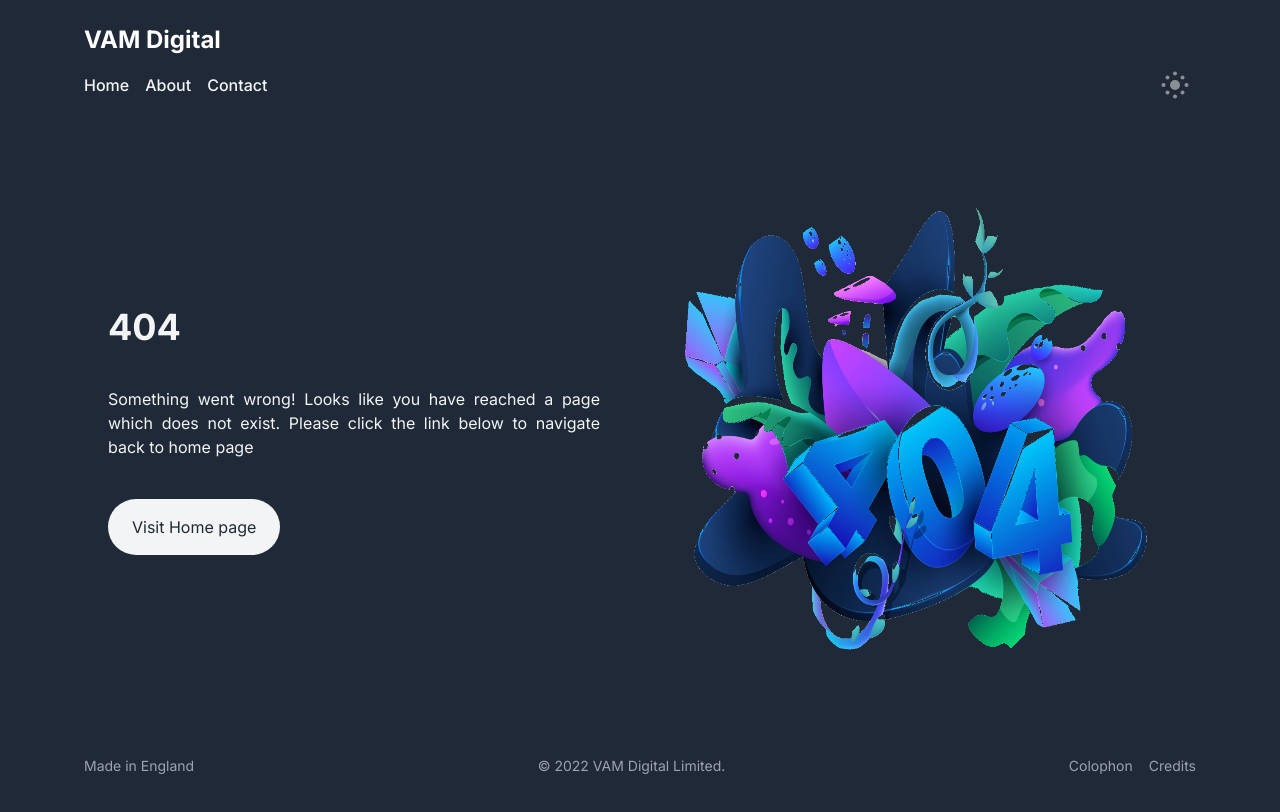
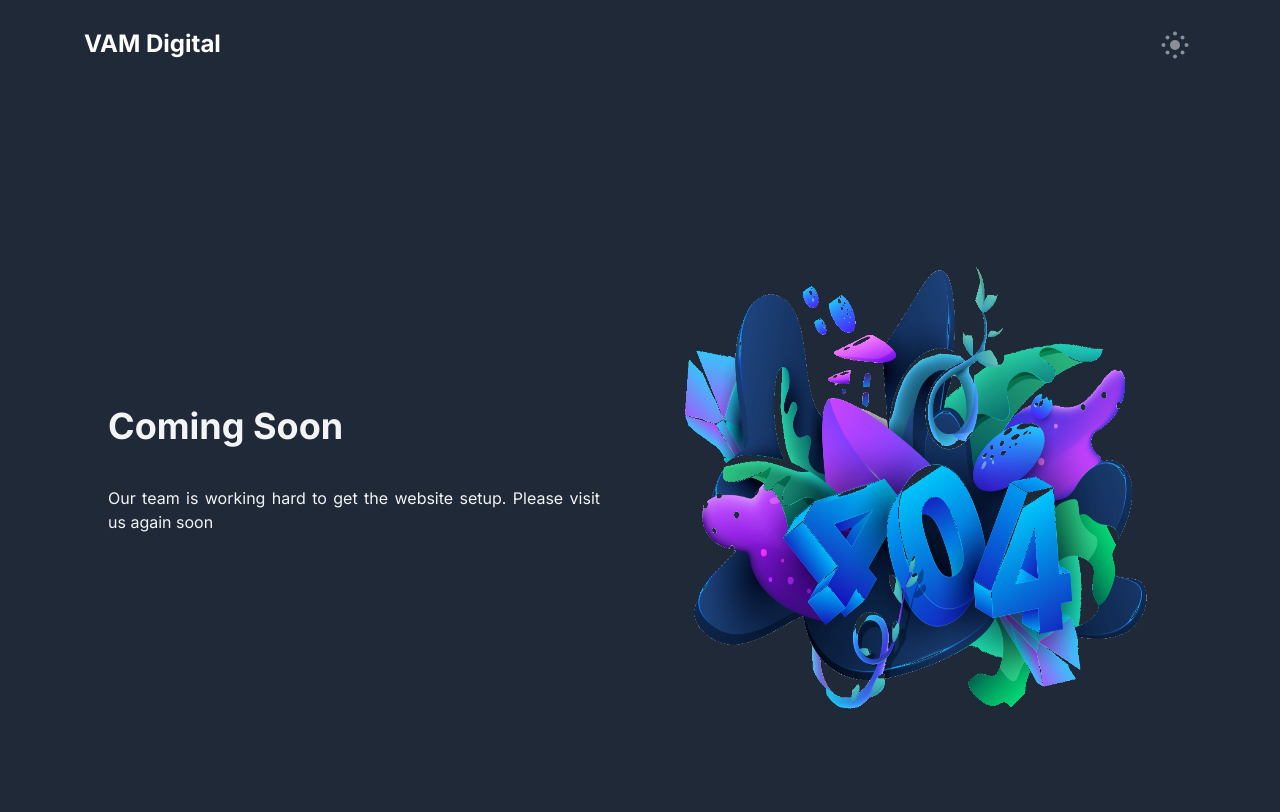
Before and after one commit to vamdigital/vam, a Next.js app: page /comingsoon in a window 1280 px wide. Before the commit this address had no page. Shown: the top 812 px of the page. Built offline with nearby package versions, Linux system fonts and the light colour scheme.

Commit message:
feat((comingsoon)): adds middleware and customlayout
Adds middleware to handle the coming soon page and also create custom per page layout

```diff
--- /dev/null
+++ b/src/components/CustomLayout/CustomLayout.tsx
@@ -0,0 +1,40 @@
+import { HeaderNoNav } from '@components/HeaderNoNav'
+import { ThemeSwitch } from '@components/ThemeSwitch'
+import { useThemeContext } from 'context/Theme/context'
+import { ActionType } from 'context/Theme/type'
+import React, { useEffect } from 'react'
+
+interface Props {
+  children: React.ReactNode
+}
+
+export const CustomLayout: React.FC<Props> = ({ children }) => {
+  const { state, dispatch } = useThemeContext()
+
+  useEffect(() => {
+    const themeClasses = ['dark', 'light']
+    if (typeof window !== 'undefined' && typeof document !== 'undefined') {
+      document.documentElement.classList.remove(...themeClasses)
+      document.documentElement.classList.add(state.theme)
+    }
+  }, [state.theme])
+
+  const clickHandler = () => () => {
+    if (state.theme === ActionType.DARK) {
+      dispatch(ActionType.LIGHT)
+    } else {
+      dispatch(ActionType.DARK)
+    }
+  }
+
+  return (
+    <div className="flex flex-col w-screen h-screen justify-between items-center">
+      <HeaderNoNav>
+        <ThemeSwitch theme={state.theme} clickHandler={clickHandler()} />
+      </HeaderNoNav>
+      <main className="flex container w-full">
+        <section className="px-6 w-full">{children}</section>
+      </main>
+    </div>
+  )
+}
--- /dev/null
+++ b/src/components/HeaderNoNav/HeaderNoNav.tsx
@@ -0,0 +1,19 @@
+import Link from 'next/link'
+import React from 'react'
+
+interface Props {
+  children: React.ReactNode
+}
+
+export const HeaderNoNav: React.FC<Props> = ({ children }) => {
+  return (
+    <header className="flex container p-8 md:p-6 w-full justify-between">
+      <h4 className="font-bold text-2xl py-1 text-gray-800 dark:text-white">
+        <Link href="/">
+          <a className="hover:underline underline-offset-8">VAM Digital</a>
+        </Link>
+      </h4>
+      {children}
+    </header>
+  )
+}
--- /dev/null
+++ b/src/components/HeaderNoNav/index.ts
@@ -0,0 +1 @@
+export * from './HeaderNoNav'
--- a/src/pages/404.tsx
+++ b/src/pages/404.tsx
@@ -1,8 +1,18 @@
 import Link from 'next/link'
 import Image from 'next/image'
-import React from 'react'
+import React, { ReactElement } from 'react'
+import { NextPageWithLayout } from './_app'
+import dynamic from 'next/dynamic'
 
-export const Custom404: React.FC = () => {
+// To prevent it from being ssr rendered
+const LayoutComponent = dynamic(
+  () => import('../components/Layout/Layout').then(mod => mod.Layout),
+  {
+    ssr: false,
+  }
+)
+
+export const Custom404: NextPageWithLayout = () => {
   return (
     <section className="container px-6">
       <div className="grid grid-cols-2 gap-20 items-center justify-center">
@@ -37,4 +47,8 @@ export const Custom404: React.FC = () => {
   )
 }
 
+Custom404.getLayout = function getLayout(page: ReactElement) {
+  return <LayoutComponent>{page}</LayoutComponent>
+}
+
 export default Custom404
--- a/src/pages/_app.tsx
+++ b/src/pages/_app.tsx
@@ -1,32 +1,58 @@
 import '../../styles/globals.css'
+import type { ReactElement, ReactNode } from 'react'
+import type { NextPage } from 'next'
 import type { AppProps } from 'next/app'
-import Head from 'next/head'
 import { ThemeContextProvider } from 'context/Theme/contextProvider'
-import dynamic from 'next/dynamic'
 
-// To prevent it from being ssr rendered
-const LayoutComponent = dynamic(
-  () => import('../components/Layout/Layout').then(mod => mod.Layout),
-  {
-    ssr: false,
-  }
-)
+export type NextPageWithLayout<P = Record<string, unknown>, IP = P> = NextPage<
+  P,
+  IP
+> & {
+  getLayout?: (page: ReactElement) => ReactNode
+}
 
-function MyApp({ Component, pageProps }: AppProps) {
+type AppPropsWithLayout = AppProps & {
+  Component: NextPageWithLayout
+}
+
+export default function MyApp({ Component, pageProps }: AppPropsWithLayout) {
+  const getLayout = Component.getLayout ?? (page => page)
   return (
     <>
-      <Head>
-        <meta charSet="utf-8" />
-        <meta name="viewport" content="width=device-width" />
-        <title>VAM Digital</title>
-      </Head>
       <ThemeContextProvider>
-        <LayoutComponent>
-          <Component {...pageProps} />
-        </LayoutComponent>
+        {getLayout(<Component {...pageProps} />)}
       </ThemeContextProvider>
     </>
   )
 }
+// import type { AppProps } from 'next/app'
+// import Head from 'next/head'
+// import { ThemeContextProvider } from 'context/Theme/contextProvider'
+// import dynamic from 'next/dynamic'
 
-export default MyApp
+// // To prevent it from being ssr rendered
+// const LayoutComponent = dynamic(
+//   () => import('../components/Layout/Layout').then(mod => mod.Layout),
+//   {
+//     ssr: false,
+//   }
+// )
+
+// function MyApp({ Component, pageProps }: AppProps) {
+//   return (
+//     <>
+//       <Head>
+//         <meta charSet="utf-8" />
+//         <meta name="viewport" content="width=device-width" />
+//         <title>VAM Digital</title>
+//       </Head>
+//       <ThemeContextProvider>
+//         <LayoutComponent>
+//           <Component {...pageProps} />
+//         </LayoutComponent>
+//       </ThemeContextProvider>
+//     </>
+//   )
+// }
+
+// export default MyApp
--- a/src/pages/about.tsx
+++ b/src/pages/about.tsx
@@ -1,8 +1,17 @@
-import { NextPage } from 'next'
 import Image from 'next/image'
-import React from 'react'
+import React, { ReactElement } from 'react'
+import { NextPageWithLayout } from './_app'
+import dynamic from 'next/dynamic'
 
-export const About: NextPage = () => {
+// To prevent it from being ssr rendered
+const LayoutComponent = dynamic(
+  () => import('../components/Layout/Layout').then(mod => mod.Layout),
+  {
+    ssr: false,
+  }
+)
+
+export const About: NextPageWithLayout = () => {
   return (
     <div className="flex flex-col items-start min-h-[70vh]">
       <section className="grid grid-cols-12 gap-8 w-full place-items-center">
@@ -70,4 +79,8 @@ export const About: NextPage = () => {
   )
 }
 
+About.getLayout = function getLayout(page: ReactElement) {
+  return <LayoutComponent>{page}</LayoutComponent>
+}
+
 export default About
--- a/src/pages/colophon.tsx
+++ b/src/pages/colophon.tsx
@@ -1,7 +1,16 @@
-import { NextPage } from 'next'
-import React from 'react'
+import React, { ReactElement } from 'react'
+import { NextPageWithLayout } from './_app'
+import dynamic from 'next/dynamic'
 
-export const Colophon: NextPage = () => {
+// To prevent it from being ssr rendered
+const LayoutComponent = dynamic(
+  () => import('../components/Layout/Layout').then(mod => mod.Layout),
+  {
+    ssr: false,
+  }
+)
+
+export const Colophon: NextPageWithLayout = () => {
   return (
     <div className="flex flex-col items-start min-h-[70vh]">
       <h1 className="text-4xl">Colophon</h1>
@@ -10,4 +19,8 @@ export const Colophon: NextPage = () => {
   )
 }
 
+Colophon.getLayout = function getLayout(page: ReactElement) {
+  return <LayoutComponent>{page}</LayoutComponent>
+}
+
 export default Colophon
--- /dev/null
+++ b/src/pages/comingsoon.tsx
@@ -0,0 +1,45 @@
+import Image from 'next/image'
+import React, { ReactElement } from 'react'
+import { NextPageWithLayout } from './_app'
+import dynamic from 'next/dynamic'
+
+// To prevent it from being ssr rendered
+const CustomLayoutComponent = dynamic(
+  () =>
+    import('../components/CustomLayout/CustomLayout').then(
+      mod => mod.CustomLayout
+    ),
+  {
+    ssr: false,
+  }
+)
+
+export const ComingSoon: NextPageWithLayout = () => {
+  return (
+    <section className="container px-6 h-[100vh] flex justify-center items-center">
+      <div className="grid grid-cols-2 gap-20 items-center justify-center">
+        <div>
+          <h1 className="text-4xl mb-2">Coming Soon</h1>
+          <p className="mt-10 mb-10 text-justify">
+            Our team is working hard to get the website setup. Please visit us
+            again soon
+          </p>
+        </div>
+        <div>
+          <Image
+            src="/assets/general/404.png"
+            width={580}
+            height={550}
+            alt="home page artwork"
+          />
+        </div>
+      </div>
+    </section>
+  )
+}
+
+ComingSoon.getLayout = function getLayout(page: ReactElement) {
+  return <CustomLayoutComponent>{page}</CustomLayoutComponent>
+}
+
+export default ComingSoon
--- a/src/pages/contact.tsx
+++ b/src/pages/contact.tsx
@@ -1,7 +1,16 @@
-import { NextPage } from 'next'
-import React from 'react'
+import React, { ReactElement } from 'react'
+import { NextPageWithLayout } from './_app'
+import dynamic from 'next/dynamic'
 
-export const Contact: NextPage = () => {
+// To prevent it from being ssr rendered
+const LayoutComponent = dynamic(
+  () => import('../components/Layout/Layout').then(mod => mod.Layout),
+  {
+    ssr: false,
+  }
+)
+
+export const Contact: NextPageWithLayout = () => {
   return (
     <div className="flex flex-col items-start min-h-[70vh]">
       <h1 className="text-4xl">Contact</h1>
@@ -10,4 +19,8 @@ export const Contact: NextPage = () => {
   )
 }
 
+Contact.getLayout = function getLayout(page: ReactElement) {
+  return <LayoutComponent>{page}</LayoutComponent>
+}
+
 export default Contact
--- a/src/pages/credits.tsx
+++ b/src/pages/credits.tsx
@@ -1,7 +1,16 @@
-import { NextPage } from 'next'
-import React from 'react'
+import React, { ReactElement } from 'react'
+import { NextPageWithLayout } from './_app'
+import dynamic from 'next/dynamic'
 
-export const Credits: NextPage = () => {
+// To prevent it from being ssr rendered
+const LayoutComponent = dynamic(
+  () => import('../components/Layout/Layout').then(mod => mod.Layout),
+  {
+    ssr: false,
+  }
+)
+
+export const Credits: NextPageWithLayout = () => {
   return (
     <div className="flex flex-col items-start min-h-[70vh]">
       <h1 className="text-4xl">Credits</h1>
@@ -10,4 +19,8 @@ export const Credits: NextPage = () => {
   )
 }
 
+Credits.getLayout = function getLayout(page: ReactElement) {
+  return <LayoutComponent>{page}</LayoutComponent>
+}
+
 export default Credits
--- a/src/pages/index.tsx
+++ b/src/pages/index.tsx
@@ -1,9 +1,19 @@
-import type { NextPage } from 'next'
+import type { ReactElement } from 'react'
 import Head from 'next/head'
 import Image from 'next/image'
 import Link from 'next/link'
+import { NextPageWithLayout } from './_app'
+import dynamic from 'next/dynamic'
 
-const Home: NextPage = () => {
+// To prevent it from being ssr rendered
+const LayoutComponent = dynamic(
+  () => import('../components/Layout/Layout').then(mod => mod.Layout),
+  {
+    ssr: false,
+  }
+)
+
+const Home: NextPageWithLayout = () => {
   return (
     <>
       <Head>
@@ -51,4 +61,8 @@ const Home: NextPage = () => {
   )
 }
 
+Home.getLayout = function getLayout(page: ReactElement) {
+  return <LayoutComponent>{page}</LayoutComponent>
+}
+
 export default Home
```
Also changed, not shown: src/middleware.ts (added, +21 -0 lines).
